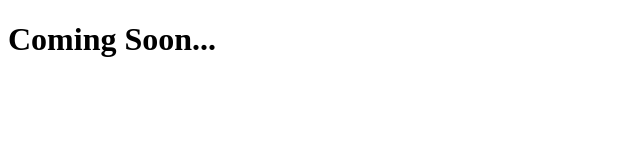
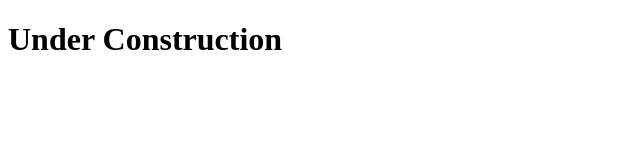
Before and after one commit to AadityaNeupane23/Portfolio, a plain HTML site: page index.html in a window 1280 px wide. Shown: the whole page, without its empty margins (0-640 px from the left). Drawn offline with Linux system fonts and the light colour scheme.

Commit message:
Change heading from 'Coming Soon...' to 'Under Construction'

```diff
--- a/index.html
+++ b/index.html
@@ -6,6 +6,6 @@
     <title>Aaditya</title>
 </head>
 <body>
-    <h1>Coming Soon...</h1>
+    <h1>Under Construction</h1>
 </body>
 </html>
```
